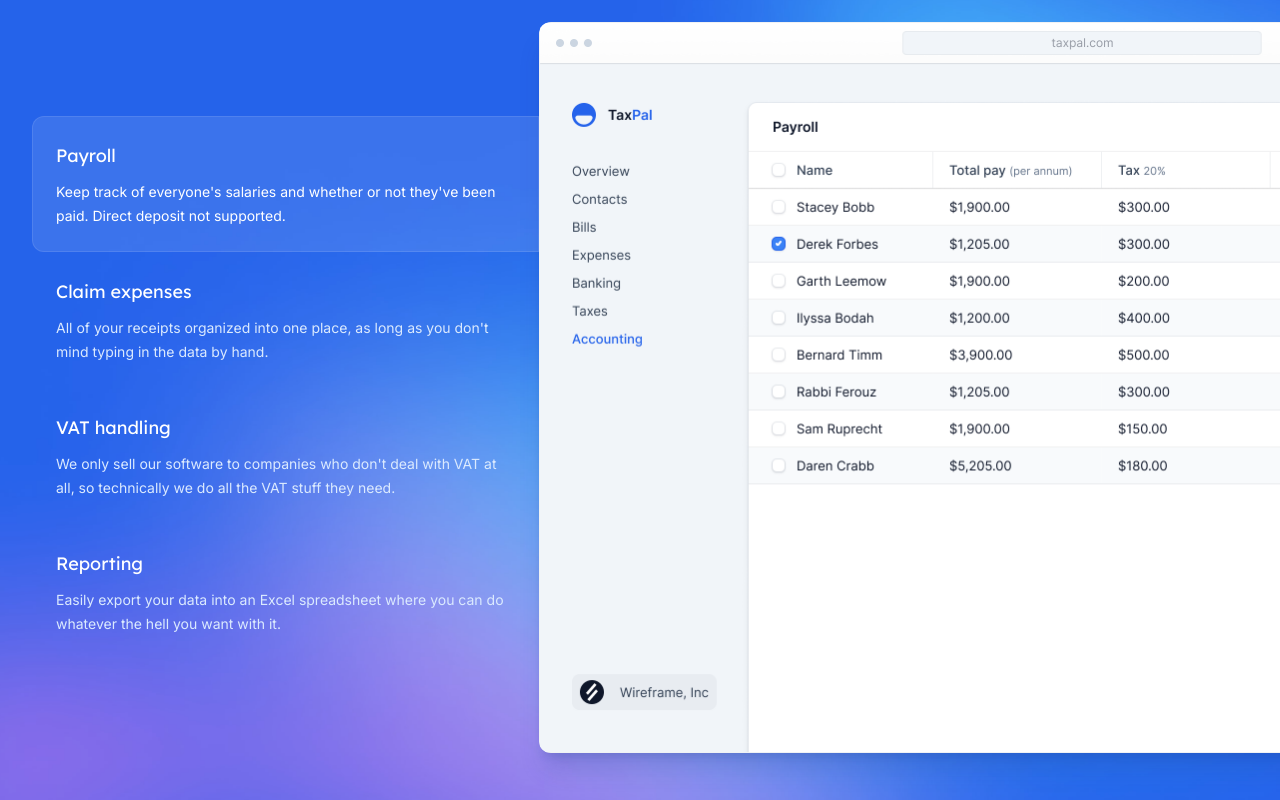
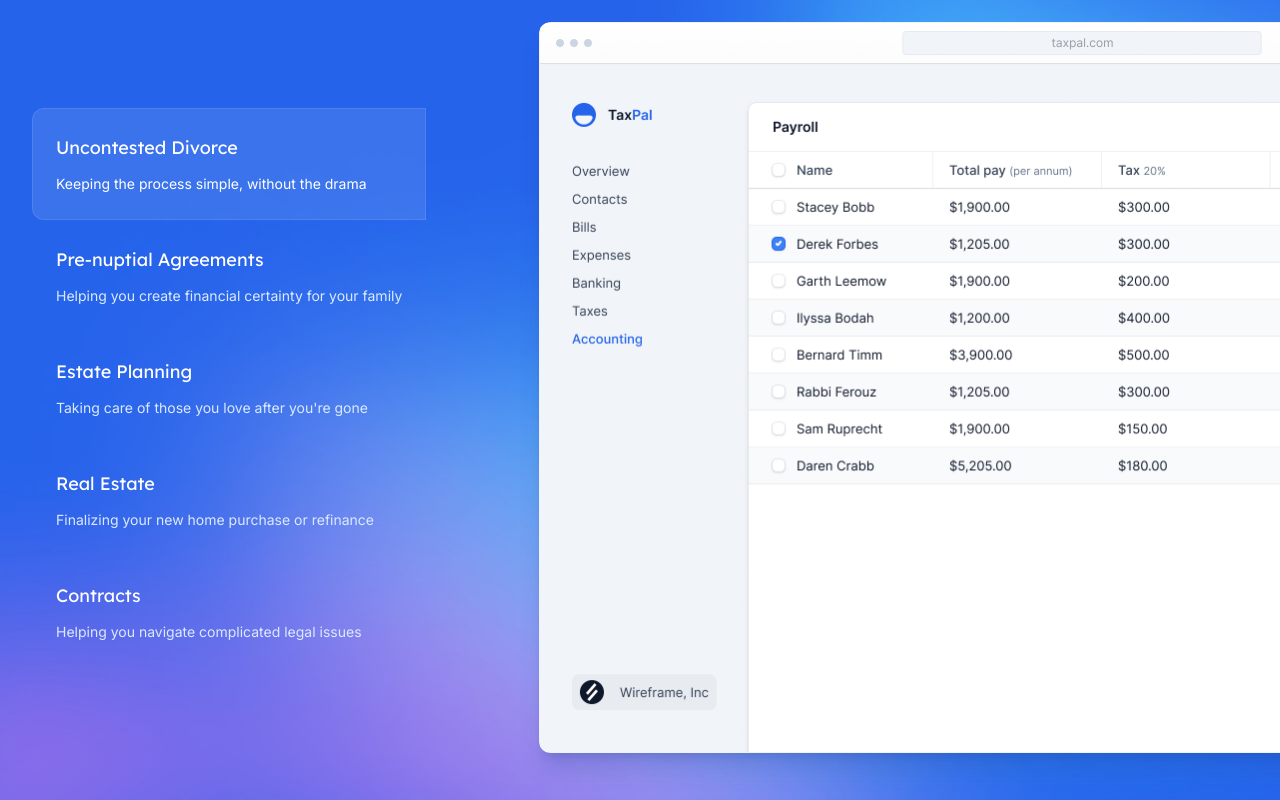
Before and after one commit to paulchrisluke/legal-template, a Next.js app: page / in a window 1280 px wide. Shown: the part 1220-2020 px from the top of the page. Built offline with nearby package versions, Linux system fonts and the light colour scheme.

Commit message:
services

```diff
--- a/src/components/PrimaryFeatures.jsx
+++ b/src/components/PrimaryFeatures.jsx
@@ -12,27 +12,33 @@ import screenshotVatReturns from '@/images/screenshots/vat-returns.png'
 
 const features = [
   {
-    title: 'Payroll',
+    title: 'Uncontested Divorce',
     description:
-      "Keep track of everyone's salaries and whether or not they've been paid. Direct deposit not supported.",
+      "Keeping the process simple, without the drama",
     image: screenshotPayroll,
   },
   {
-    title: 'Claim expenses',
+    title: 'Pre-nuptial Agreements',
     description:
-      "All of your receipts organized into one place, as long as you don't mind typing in the data by hand.",
+      "Helping you create financial certainty for your family",
     image: screenshotExpenses,
   },
   {
-    title: 'VAT handling',
+    title: 'Estate Planning',
     description:
-      "We only sell our software to companies who don't deal with VAT at all, so technically we do all the VAT stuff they need.",
+      "Taking care of those you love after you're gone",
     image: screenshotVatReturns,
   },
   {
-    title: 'Reporting',
+    title: 'Real Estate',
     description:
-      'Easily export your data into an Excel spreadsheet where you can do whatever the hell you want with it.',
+      'Finalizing your new home purchase or refinance',
+    image: screenshotReporting,
+  },
+  {
+    title: 'Contracts',
+    description:
+      'Helping you navigate complicated legal issues',
     image: screenshotReporting,
   },
 ]
```
